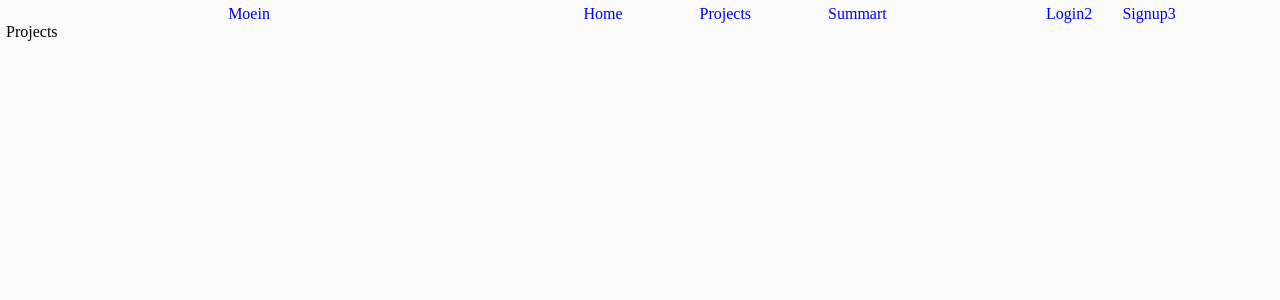
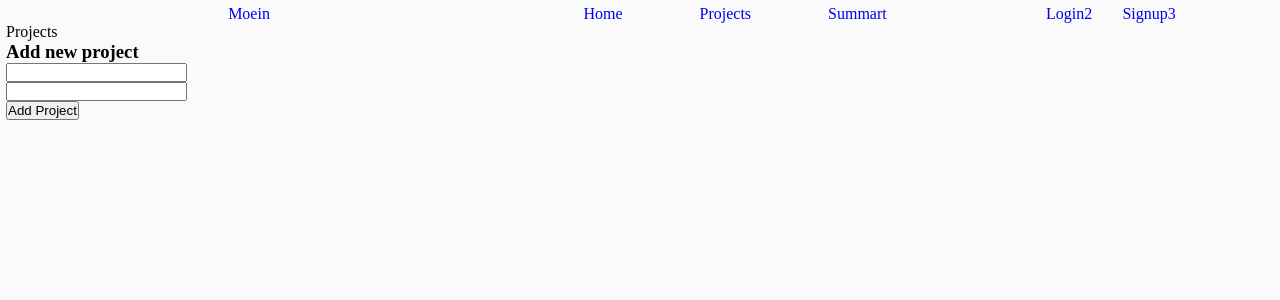
Before and after one commit to moein1/mevn-task, a Vue app in the folder client/: page /projects in a window 1280 px wide. Shown: the top 300 px of the page. Built offline with nearby package versions, Linux system fonts and the light colour scheme.

Commit message:
add some test section in the component and add the addProject compoonent as well later we need to refactore it and add the specific section for that.

```diff
--- a/client/src/components/projects.vue
+++ b/client/src/components/projects.vue
@@ -1,5 +1,8 @@
 <template>
-  <div>Projects</div>
+  <div>
+    <div>Projects</div>
+    <add-projects></add-projects>
+  </div>
 </template>
 
 <script>
```
